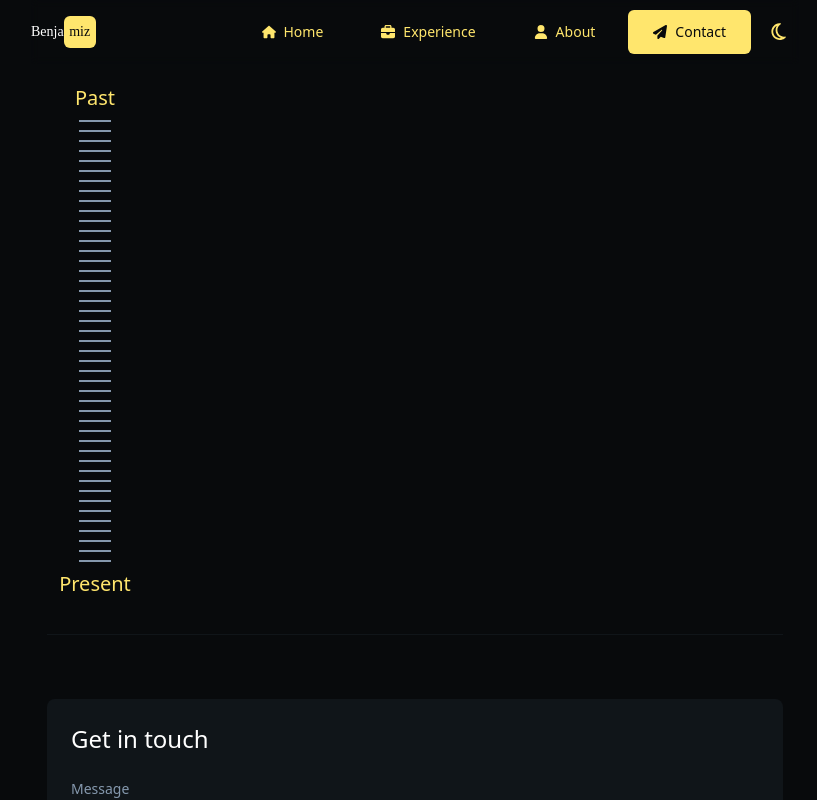
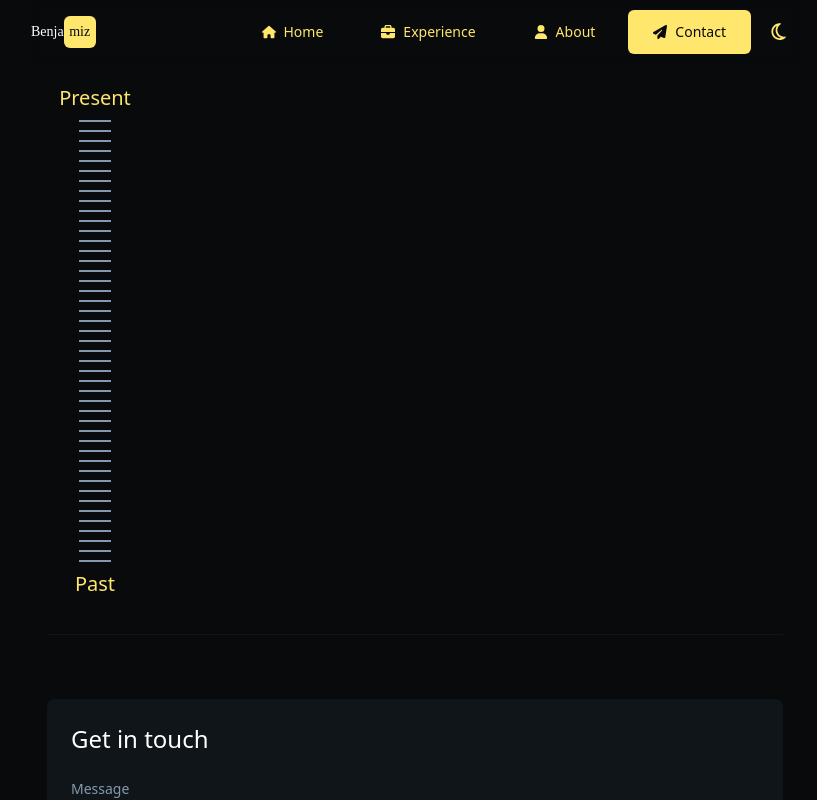
Before and after one commit to Lenniott/Benjamiz_4, a React (Vite) app: page /snippets/timeline in a window 1280 px wide. Shown: the top 800 px of the page, without its empty margins (225-1042 px from the left). Built offline with nearby package versions, Linux system fonts and the light colour scheme; a web font is replaced by a local one.

Commit message:
PastPreset update

```diff
--- a/src/pages/snippets/TimeLine.tsx
+++ b/src/pages/snippets/TimeLine.tsx
@@ -35,7 +35,7 @@ const TimeLine: React.FC = () => {
     <div className="w-full">
       <ul className="flex w-24 items-center justify-center flex-col-reverse transform">
         <li className="relative flex flex-row gap-2 py-1">
-          <p className="text-xl font-regular text-accent">Present</p>
+          <p className="text-xl font-regular text-accent">Past</p>
         </li>
         {years.map((year, index) => (
           <li
@@ -59,7 +59,7 @@ const TimeLine: React.FC = () => {
           </li>
         ))}
         <li className="relative flex flex-row gap-2 py-1">
-          <p className="text-xl font-regular text-accent">Past</p>
+          <p className="text-xl font-regular text-accent">Present</p>
         </li>
       </ul>
     </div>
```
